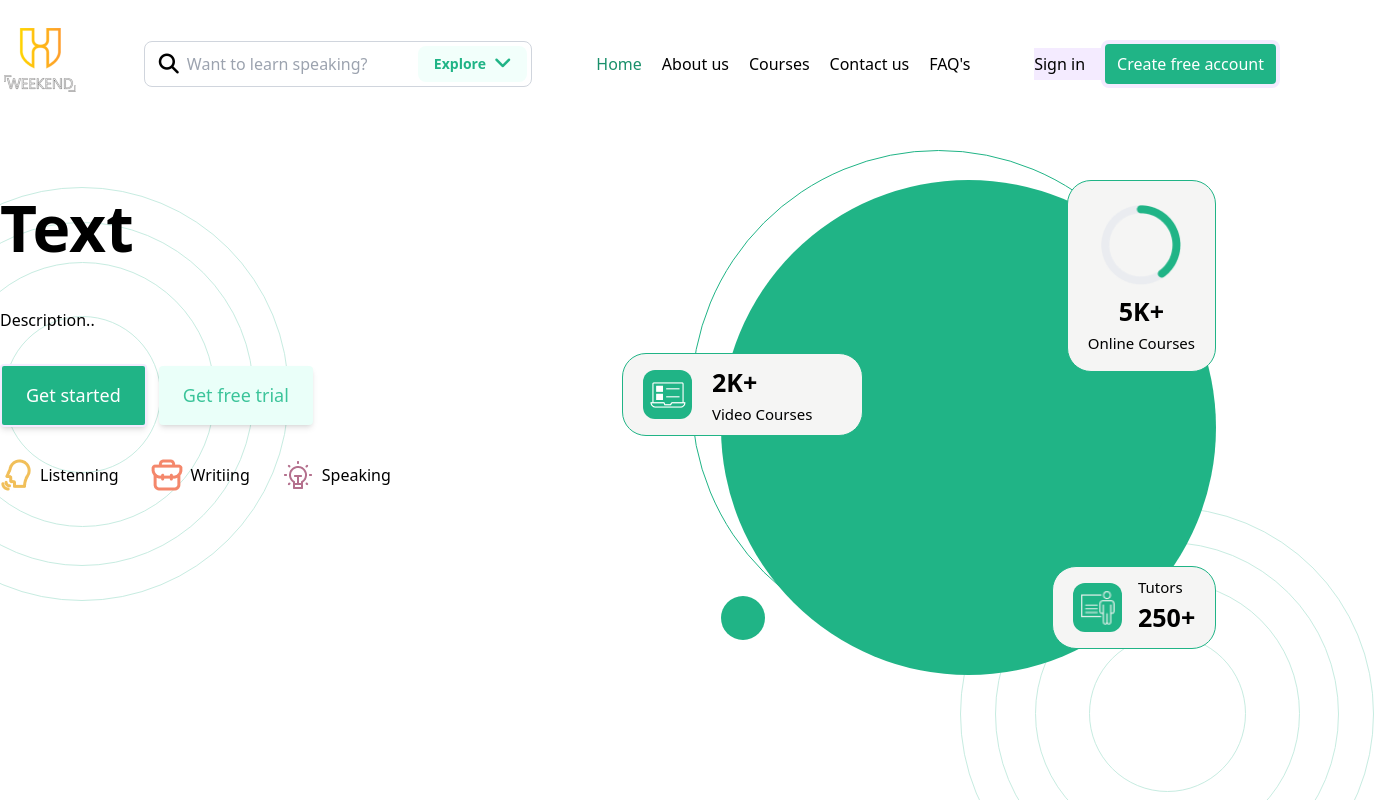
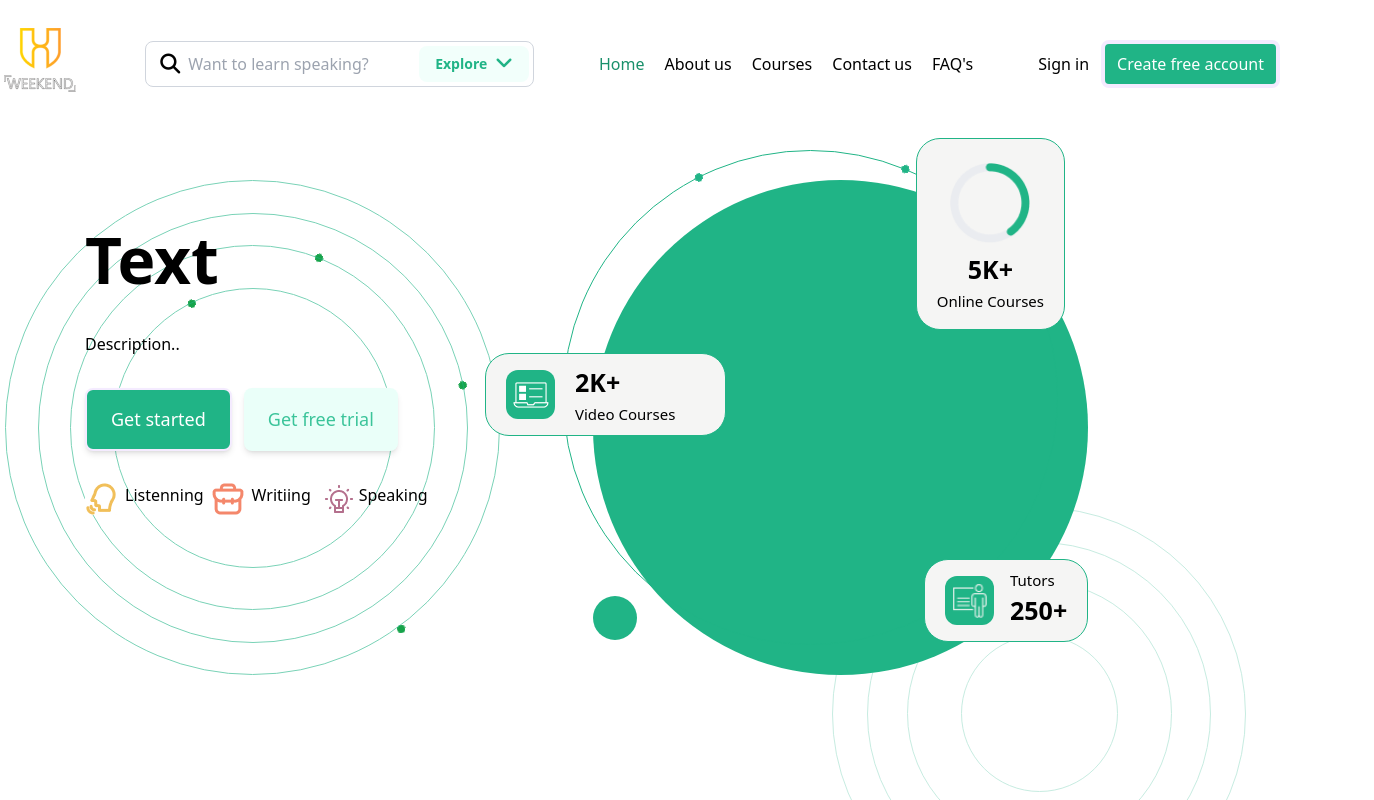
Before and after one commit to theshyy1/IMTA-UI-TEST, a React (Vite) app: page / in a window 1280 px wide. Shown: the top 800 px of the page, 1374 px wide, since content can reach past the window. Built offline with nearby package versions, Linux system fonts and the light colour scheme.

Commit message:
fix animation style

```diff
--- a/src/components/Course/index.jsx
+++ b/src/components/Course/index.jsx
@@ -56,7 +56,7 @@ const Courses = () => {
           useful for you.
         </p>
       </div>
-      <div className="flex justify-between items-center my-[30px]">
+      <div className="flex place-content-around items-center my-[30px]">
         {courses.map((course) => {
           return <CourseItem course={course} key={course.name} />;
         })}
--- a/src/components/Header.jsx
+++ b/src/components/Header.jsx
@@ -57,9 +57,14 @@ const Header = () => {
         </li>
       </ul>
       <div className="">
-        <button className="bg-[#F4EBFF] py-1 pr-4 hover:opacity-60">
-          Sign in
+        <button>
+          <li className="list-none">
+            <a href="#" className="mr-3 font-medium">Sign in</a>
+          </li>
         </button>
+
+        {/* <button className="bg-[#F4EBFF] py-1 pr-4 hover:opacity-60">
+        </button> */}
         <button className="border-[4px] border-[#F4EBFF] bg-[#20B486] py-2 px-3 rounded-lg text-white hover:opacity-60">
           Create free account
         </button>
--- a/src/components/Main.jsx
+++ b/src/components/Main.jsx
@@ -14,50 +14,95 @@ import magicleap from "../assets/magic.png";
 
 const Main = () => {
   return (
-    <div className="container pt-[80px] pb-[120px]">
-      <div className="flex justify-between">
-        <div className="relative flex flex-col items-start space-y-8">
-          <h1 className="text-[64px] font-bold">Text </h1>
-          <p className="">Description..</p>
-          <div className=" space-x-3">
-            <button className="bg-[#20B486] text-[18px] border-2 border-[#F4EBFF]  text-white shadow-md rounded py-4 px-6 hover:bg-white hover:text-[#20B486]">
+    <div className="container mx-auto pt-[80px] pb-[120px]">
+      <div className="flex justify-center gap-[360px]">
+
+
+        {/* animation 1 */}
+        <div className="relative w-[223px] h-[223px] container mx-auto">
+          <div className='w-[358.5px] h-[359.5px] rounded-full absolute top-[70px] left-[69px] animate-spin spin-slower'>
+            <div className="w-2 h-2 rounded-full bg-green-600"></div>
+          </div>
+
+
+
+
+          <div className='w-[313px] h-[313px] rounded-full absolute top-[92px] left-[90px] animate-spin spin-slower1'>
+            <div className="w-2 h-2 rounded-full bg-green-600"></div>
+          </div>
+          <div className='w-[267.5px] h-[267.5px] rounded-full absolute top-[114px] left-[111px] animate-spin spin-slower2'>
+            <div className="w-2 h-2 rounded-full bg-green-600"></div>
+          </div>
+
+
+
+          <div className='w-[203px] h-[203px] rounded-full absolute top-[145px] left-[148px] animate-spin spin-slower3'>
+            <div className="w-2 h-2 rounded-full bg-green-600"></div>
+          </div>
+
+
+
+          <div className="w-2/5 relative">
+            <div className='w-[495px] h-[495px] opacity-60 border border-[#20b486] rounded-full flex justify-center items-center'>
+              <div className='w-[430px] h-[430px] border border-[#20b486] rounded-full flex justify-center items-center'>
+                <div className='w-[365px] h-[365px] border border-[#20b486] rounded-full flex justify-center items-center'>
+                  <div className='w-[280px] h-[280px] border border-[#20b486] rounded-full flex justify-center items-center'>
+                  </div>
+                </div>
+              </div>
+            </div>
+            <div className="absolute top-8 left-20 z-10">
+              <h1 className="text-[64px] font-bold mb-6">Text </h1>
+              <p className="mb-6">Description..</p>
+              <div className="flex gap-3 my-8">
+                <button className="bg-[#20B486] text-[18px] border-2 border-[#F4EBFF]  text-white shadow-md rounded-lg py-4 px-6 hover:bg-white whitespace-nowrap hover:text-[#20B486]">
                   Get started
                 </button>
-            <button className="bg-[#EAFFF9] text-[#3BC49A] text-[18px] rounded py-4 px-6 shadow-md hover:bg-[#20B486] hover:text-white">
+                <button className="bg-[#EAFFF9] text-[#3BC49A] text-[18px] rounded-lg py-4 px-6 shadow-md hover:bg-[#20B486] whitespace-nowrap hover:text-white">
                   Get free trial
                 </button>
               </div>
-          <ul className="flex space-x-8">
-            <li className="flex items-center space-x-2">
+              <div className="mt-6">
+                <ul className='flex gap-10 justify-center items-center'>
+                  <li className='flex gap-2'>
                     <img src={logo1} alt="" />
                     <span>Listenning</span>
                   </li>
-            <li className="flex items-center space-x-2">
+                  <li className='flex gap-2'>
                     <img src={logo2} alt="" />
                     <span>Writiing</span>
                   </li>
-            <li className="flex items-center space-x-2">
+                  <li className='flex gap-1'>
                     <img src={logo3} alt="" />
                     <span>Speaking</span>
                   </li>
                 </ul>
-          <div className="absolute top-[-25px] left-[-125px] flex justify-center items-center -z-10">
-            <span className="absolute top-10 left-[18%] w-2 h-2 bg-[#3BC49A] rounded-full"></span>
-            <p className="w-[414px] h-[414px] border-[#C7ECE1] border-[1px] rounded-full flex justify-center items-center -z-10">
-              <p className="w-[344px] h-[344px] border-[#C7ECE1] border-[1px] rounded-full flex justify-center items-center -z-10">
-                <p className="w-[265px] h-[265px] border-[#C7ECE1] border-[1px] rounded-full flex justify-center items-center -z-10">
-                  <p className="w-[157px] h-[157px] border-[#C7ECE1] border-[1px] rounded-full"></p>
-                </p>
-              </p>
-            </p>
               </div>
             </div>
-        <div className="mr-16">
-          <div className="relative w-[495px] h-[495px] bg-[#20B486] rounded-full z-999">
+
+          </div>
+        </div>
+
+
+
+        {/* animation 2 */}
+        <div className="mr-48 ">
+          <div className="relative w-[495px] h-[495px] bg-[#20B486] rounded-full z-999 ">
+
+            <div className='w-[358.5px] h-[359.5px] rounded-full absolute top-[39px] left-[39px] animate-spin spin-slower z-0'>
+              <div className="w-2 h-2 rounded-full bg-[#20B486]"></div>
+            </div>
+            <div className='w-[358.5px] h-[359.5px] rounded-full absolute top-[39px] left-[39px] animate-spin spin-slower2 z-0'>
+              <div className="w-2 h-2 rounded-full bg-[#20B486]"></div>
+            </div>
+            <div className='w-[358.5px] h-[359.5px] rounded-full absolute top-[39px] left-[39px] animate-spin spin-slower3 z-0'>
+              <div className="w-2 h-2 rounded-full bg-[#20B486]"></div>
+            </div>
             {/* Big dot */}
-            <span className="w-11 h-11 bg-[#20B486] rounded-full absolute top-[84%] left-0"></span>
-            <p className="w-[495px] h-[495px] border-[#20B486] border-[1px]  rounded-full absolute top-[-30px] left-[-30px]"></p>
-            <div className="flex items-center space-x-3 border-[1px] bg-[#F5F5F4] border-[#20B486] py-2 px-3 w-[241px] rounded-3xl absolute top-[35%] left-[-20%]">
+            <span className="w-11 h-11 bg-[#20B486] rounded-full absolute top-[84%] left-0 slide-fwd-center"></span>
+
+            <p className="w-[495px] h-[495px] border-[#20B486] border-[1px]  rounded-full absolute top-[-30px] left-[-30px] "></p>
+            <div className="flex items-center space-x-3 border-[1px] bg-[#F5F5F4] border-[#20B486] py-2 px-3 w-[241px] rounded-3xl absolute top-[35%] left-[-20%] slide-fwd-left">
               <span className="flex items-center justify-center bg-[#20B486] w-[49px] h-[49px] rounded-xl m-2">
                 <img src={icon1} className="w-9 h-9 object-cover" alt="" />
               </span>
@@ -68,7 +113,9 @@ const Main = () => {
                 </span>
               </div>
             </div>
-            <div className="flex space-x-2 border-[1px] bg-[#F5F5F4] border-[#20B486] py-2 px-3 w-[164px] rounded-3xl absolute top-[78%] right-[-0%]">
+
+
+            <div className="flex space-x-2 border-[1px] bg-[#F5F5F4] border-[#20B486] py-2 px-3 w-[164px] rounded-3xl absolute top-[78%] right-[-0%] slide-fwd-br">
               <span className="flex items-center justify-center bg-[#20B486] w-[49px] h-[49px] rounded-xl m-2">
                 <img src={icon3} className="w-9 h-9 object-cover" alt="" />
               </span>
@@ -77,7 +124,9 @@ const Main = () => {
                 <h3 className="text-[25px] font-bold">250+</h3>
               </div>
             </div>
-            <div className="flex flex-col items-center border-[1px] text-center bg-[#F5F5F4] border-[#20B486] py-4 px-5 rounded-3xl absolute top-[0] right-[-0%]">
+
+
+            <div className="flex flex-col items-center border-[1px] text-center bg-[#F5F5F4] border-[#20B486] py-4 px-5 rounded-3xl absolute top-[0] right-[-0%] slide-fwd-tr">
               <img
                 src={icon2}
                 className=" w-[80px] h-[80px] object-cover rounded m-2"
@@ -105,7 +154,7 @@ const Main = () => {
         </div>
       </div>
       {/* List sponsor */}
-      <div className="mt-[80px]">
+      <div className="mt-[80px] ">
         <ul className="flex pt-14 justify-around items-center ">
           <li>
             <div className="">
--- a/src/components/Service/ServiceItem.jsx
+++ b/src/components/Service/ServiceItem.jsx
@@ -3,8 +3,7 @@ import React from "react";
 const ServiceItem = ({ title, img, background }) => {
   return (
     <div
-      className={`h-[214px] w-[373px] ${
-        background === "bg-green-300"
+      className={`h-[214px] w-[27%] ${background === "bg-green-300"
         ? "bg-[#4AC8AE] text-white"
         : "bg-white text-black"
         }  px-10 flex flex-col justify-center py-3 rounded-lg shadow-lg`}
@@ -16,8 +15,7 @@ const ServiceItem = ({ title, img, background }) => {
       <p className="text-base mt-[30px] mb-[22px]">TEXT CHÚ THÍCH</p>
       <a
         href="#"
-        className={`text-[18px] ${
-          background === "bg-green-300"
+        className={`text-[18px] ${background === "bg-green-300"
           ? "bg-[#4AC8AE] text-white"
           : "bg-white text-[#4AC8AE]"
           } hover:underline`}
--- a/src/components/Service/index.jsx
+++ b/src/components/Service/index.jsx
@@ -13,7 +13,8 @@ const Services = () => {
         </p>
         <h4 className="text-4xl font-semibold text-black">Company</h4>
       </div>
-      <div className="flex justify-between items-center mt-[30px]">
+
+      <div className="flex justify-center gap-16 items-center mt-[30px]">
         <ServiceItem
           title={"AI CHAT BOT"}
           img={img1}
--- a/src/index.css
+++ b/src/index.css
@@ -1,3 +1,172 @@
 @tailwind base;
 @tailwind components;
 @tailwind utilities;
+
+@keyframes spin {
+    to {
+        transform: rotate(360deg);
+    }
+}
+
+.spin-slower {
+    animation: spin 2.6s linear infinite;
+}
+
+/* @keyframes spin {
+    to {
+        transform: rotate(360deg);
+    }
+}
+
+.spin-slower_1 {
+    animation: spin 2.9s linear infinite;
+} */
+
+
+
+@keyframes spin {
+    to {
+        transform: rotate(360deg);
+    }
+}
+
+.spin-slower1 {
+    animation: spin 2.8s linear infinite;
+}
+
+
+
+
+@keyframes spin {
+    to {
+        transform: rotate(360deg);
+    }
+}
+
+.spin-slower2 {
+    animation: spin 3s linear infinite;
+}
+
+
+
+@keyframes spin {
+    to {
+        transform: rotate(360deg);
+    }
+}
+
+.spin-slower3 {
+    animation: spin 3.2s linear infinite;
+}
+
+
+
+
+
+
+
+.slide-fwd-tr {
+    margin: 58px 123px 0px 0px;
+}
+
+.slide-fwd-tr {
+    -webkit-animation: slide-fwd-tr 1.5s cubic-bezier(0.250, 0.460, 0.450, 0.940) both;
+    animation: slide-fwd-tr 1.5s cubic-bezier(0.250, 0.460, 0.450, 0.940) both;
+}
+
+
+@keyframes slide-fwd-tr {
+    0% {
+        -webkit-transform: translateZ(0) translateY(0) translateX(0);
+        transform: translateZ(0) translateY(0) translateX(0);
+    }
+
+    100% {
+        -webkit-transform: translateZ(260px) translateY(-100px) translateX(100px);
+        transform: translateZ(260px) translateY(-100px) translateX(100px);
+    }
+}
+
+
+
+
+
+.slide-fwd-br {
+    margin: -107px 0 0px 0px;
+    right: 100px;
+}
+
+.slide-fwd-br {
+    -webkit-animation: slide-fwd-br 1.5s cubic-bezier(0.250, 0.460, 0.450, 0.940) both;
+    animation: slide-fwd-br 1.5s cubic-bezier(0.250, 0.460, 0.450, 0.940) both;
+}
+
+@keyframes slide-fwd-br {
+    0% {
+        -webkit-transform: translateZ(0) translateY(0) translateX(0);
+        transform: translateZ(0) translateY(0) translateX(0);
+    }
+
+    100% {
+        -webkit-transform: translateZ(160px) translateY(100px) translateX(100px);
+        transform: translateZ(160px) translateY(100px) translateX(100px);
+    }
+}
+
+
+
+.slide-fwd-left {
+    margin: 0px 0px 0px 91px;
+
+}
+
+
+
+.slide-fwd-left {
+    -webkit-animation: slide-fwd-left 1.5s cubic-bezier(0.250, 0.460, 0.450, 0.940) both;
+    animation: slide-fwd-left 1.5s cubic-bezier(0.250, 0.460, 0.450, 0.940) both;
+}
+
+@keyframes slide-fwd-left {
+    0% {
+        -webkit-transform: translateZ(0) translateX(0);
+        transform: translateZ(0) translateX(0);
+    }
+
+    100% {
+        -webkit-transform: translateZ(160px) translateX(-100px);
+        transform: translateZ(160px) translateX(-100px);
+    }
+}
+
+
+
+
+.slide-fwd-center {
+    -webkit-animation: slide-fwd-center 1s cubic-bezier(0.250, 0.460, 0.450, 0.940) both;
+    animation: slide-fwd-center 1s cubic-bezier(0.250, 0.460, 0.450, 0.940) both;
+}
+
+@-webkit-keyframes slide-fwd-center {
+    0% {
+        -webkit-transform: translateZ(0);
+        transform: translateZ(0);
+    }
+
+    100% {
+        -webkit-transform: translateZ(160px);
+        transform: translateZ(160px);
+    }
+}
+
+@keyframes slide-fwd-center {
+    0% {
+        -webkit-transform: translateZ(0);
+        transform: translateZ(0);
+    }
+
+    100% {
+        -webkit-transform: translateZ(160px);
+        transform: translateZ(160px);
+    }
+}
```
Also changed, not shown: 1 other file (tests, documents, lock files or other folders). Lines whose indentation alone changed are shown as unchanged.
